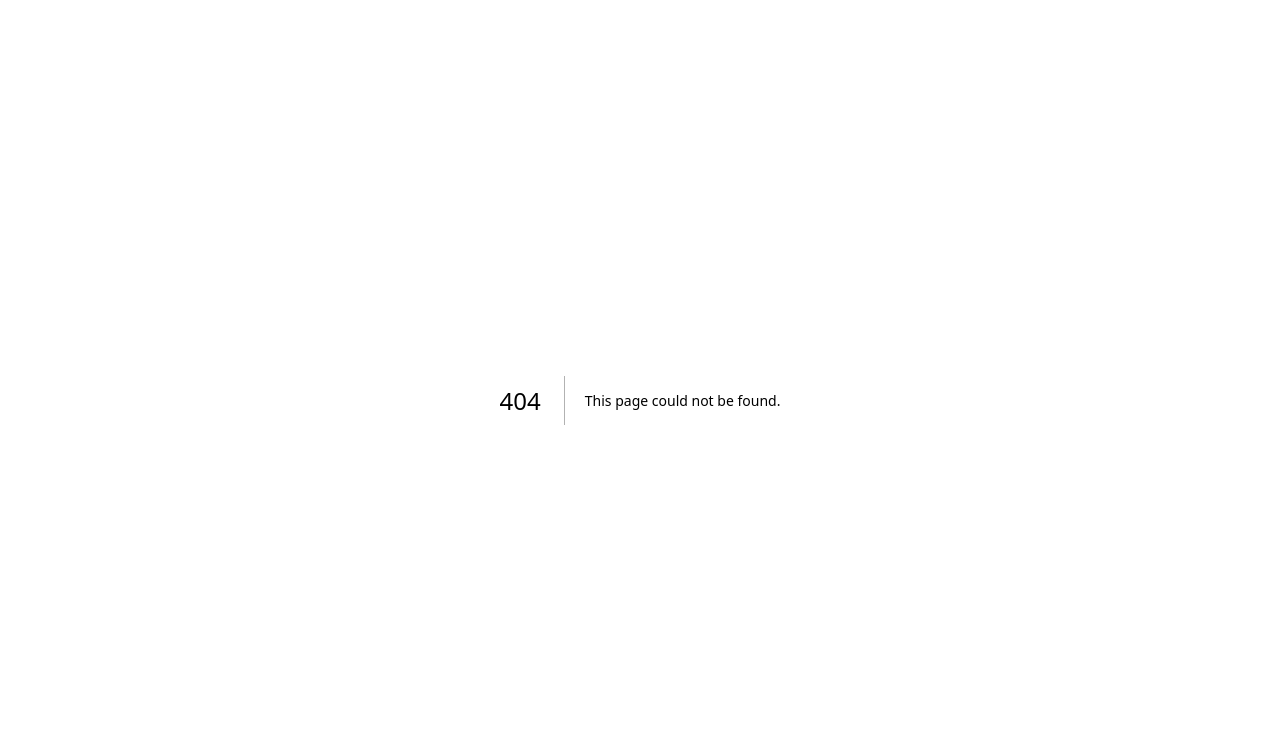
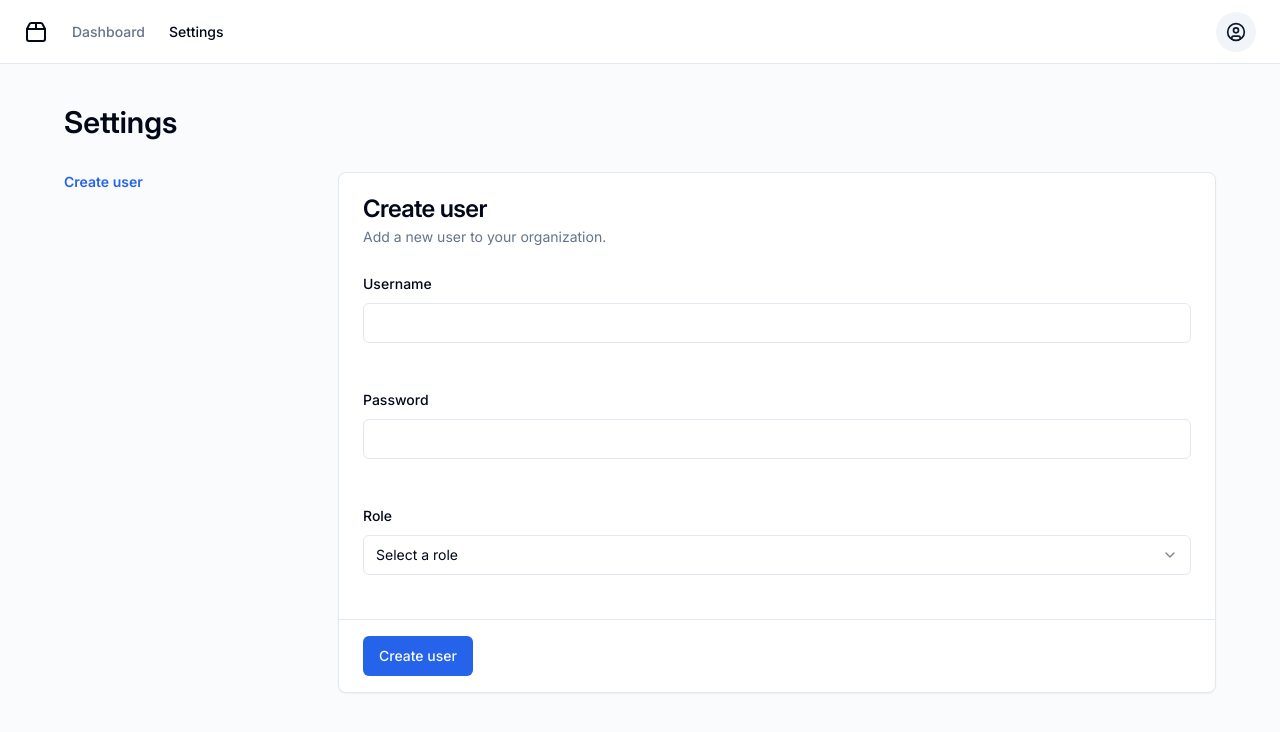
Before and after one commit to joaquinvaldezzz/capstone, a Next.js app: page /dashboard/admin/accounts in a window 1280 px wide. Before the commit this address had no page. Shown: the top 732 px of the page. Built offline with nearby package versions, Linux system fonts and the light colour scheme.

Commit message:
feat: create Accounts page

```diff
--- /dev/null
+++ b/src/pages/dashboard/admin/accounts.tsx
@@ -0,0 +1,188 @@
+import type { JSX } from 'react'
+import Link from 'next/link'
+import { zodResolver } from '@hookform/resolvers/zod'
+import axios from 'axios'
+import type { SubmitHandler } from 'react-hook-form'
+import { useForm } from 'react-hook-form'
+import { z } from 'zod'
+
+import { Button } from '~/components/ui/button'
+import { Card, CardContent, CardDescription, CardHeader, CardTitle } from '~/components/ui/card'
+import {
+  Form,
+  FormControl,
+  FormField,
+  FormItem,
+  FormLabel,
+  FormMessage,
+} from '~/components/ui/form'
+import { Input } from '~/components/ui/input'
+import {
+  Select,
+  SelectContent,
+  SelectItem,
+  SelectTrigger,
+  SelectValue,
+} from '~/components/ui/select'
+import { Toaster } from '~/components/ui/toaster'
+import { useToast } from '~/components/ui/use-toast'
+import AdminLayout from '~/components/layout/admin'
+import Title from '~/components/Title'
+
+const FormSchema = z.object({
+  username: z
+    .string({
+      required_error: 'A username is required.',
+    })
+    .min(4, 'A username must be at least 4 characters.'),
+  password: z
+    .string({
+      required_error: 'A password is required.',
+    })
+    .min(8, 'A password must be at least 8 characters.'),
+  role: z.enum(['admin', 'doctor', 'patient'], {
+    required_error: 'A role is required.',
+  }),
+})
+
+type FormValues = z.infer<typeof FormSchema>
+
+export default function Accounts(): JSX.Element {
+  const form = useForm<FormValues>({
+    resolver: zodResolver(FormSchema),
+  })
+  const { toast } = useToast()
+
+  async function onSubmit(data: SubmitHandler<FormValues>): Promise<void> {
+    try {
+      const response = await axios.post('http://localhost:5050/record/sign-up', data)
+
+      if (response.status === 200) {
+        console.log('Nice')
+        form.reset()
+
+        toast({
+          title: 'User created',
+          description: 'The user has been created successfully.',
+        })
+      }
+    } catch (error) {
+      console.error(error)
+      toast({
+        title: 'Uh oh! Something went wrong.',
+        description: 'There was a problem with your request.',
+        variant: 'destructive',
+      })
+    }
+  }
+
+  return (
+    <AdminLayout>
+      <Title>Settings</Title>
+
+      <main className="flex min-h-[calc(100vh_-_theme(spacing.16))] flex-1 flex-col gap-4 bg-muted/40 p-4 md:gap-8 md:p-10">
+        <div className="mx-auto grid w-full max-w-6xl gap-2">
+          <h1 className="text-3xl font-semibold">Settings</h1>
+        </div>
+
+        <div className="mx-auto grid w-full max-w-6xl items-start gap-6 md:grid-cols-[180px_1fr] lg:grid-cols-[250px_1fr]">
+          <nav className="grid gap-4 text-sm text-muted-foreground">
+            <Link className="font-semibold text-primary" href="#">
+              Create user
+            </Link>
+          </nav>
+
+          <div className="grid gap-6">
+            <Card>
+              <CardHeader>
+                <CardTitle>Create user</CardTitle>
+                <CardDescription>Add a new user to your organization.</CardDescription>
+              </CardHeader>
+
+              <CardContent>
+                <Form {...form}>
+                  <form
+                    className="grid gap-4"
+                    // eslint-disable-next-line @typescript-eslint/no-misused-promises
+                    onSubmit={form.handleSubmit(onSubmit as unknown as SubmitHandler<FormValues>)}
+                  >
+                    <FormField
+                      control={form.control}
+                      name="username"
+                      render={() => (
+                        <FormItem>
+                          <FormLabel htmlFor="username">Username</FormLabel>
+                          <Input
+                            id="username"
+                            {...form.register('username')}
+                            type="text"
+                            placeholder=""
+                            data-error={form.formState.errors.username != null}
+                            maxLength={64}
+                          />
+                          <FormMessage className="min-h-5" />
+                        </FormItem>
+                      )}
+                    />
+
+                    <FormField
+                      control={form.control}
+                      name="password"
+                      render={() => (
+                        <FormItem>
+                          <FormLabel htmlFor="password">Password</FormLabel>
+                          <FormControl>
+                            <Input
+                              id="password"
+                              {...form.register('password')}
+                              type="password"
+                              placeholder=""
+                              data-error={form.formState.errors.password != null}
+                              maxLength={64}
+                            />
+                          </FormControl>
+                          <FormMessage className="min-h-5" />
+                        </FormItem>
+                      )}
+                    />
+
+                    <FormField
+                      control={form.control}
+                      name="role"
+                      render={({ field }) => (
+                        <FormItem>
+                          <FormLabel htmlFor="role">Role</FormLabel>
+                          <Select onValueChange={field.onChange}>
+                            <FormControl
+                              className="aria-invalid:border-destructive aria-invalid:text-destructive aria-invalid:focus-visible:ring-destructive"
+                              id="role"
+                            >
+                              <SelectTrigger>
+                                <SelectValue placeholder="Select a role" />
+                              </SelectTrigger>
+                            </FormControl>
+                            <SelectContent>
+                              <SelectItem value="admin">Admin</SelectItem>
+                              <SelectItem value="doctor">Doctor</SelectItem>
+                              <SelectItem value="patient">Patient</SelectItem>
+                            </SelectContent>
+                          </Select>
+                          <FormMessage className="min-h-5" />
+                        </FormItem>
+                      )}
+                    />
+
+                    <div className="-mx-6 -mb-6 border-t px-6 py-4">
+                      <Button type="submit">Create user</Button>
+                    </div>
+                  </form>
+                </Form>
+              </CardContent>
+            </Card>
+          </div>
+        </div>
+      </main>
+      <Toaster />
+    </AdminLayout>
+  )
+}
```
